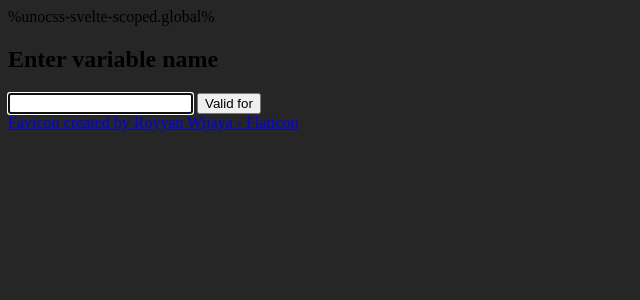
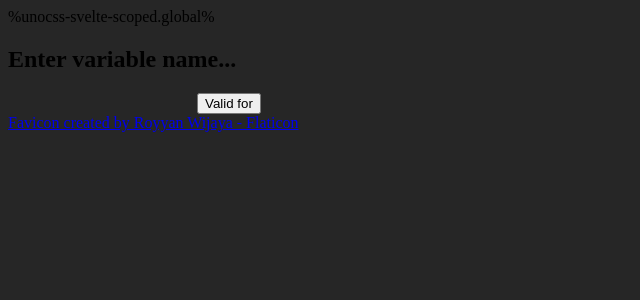
Before and after one commit to cronJohn/CanIUseVariableName, a SvelteKit app: page / in a window 1280 px wide. Shown: the top 300 px of the page, without its empty margins (0-640 px from the left). Built offline with nearby package versions, Linux system fonts and the light colour scheme.

Commit message:
Add typewriter animation to title and slide in to input

```diff
--- /dev/null
+++ b/src/lib/components/typewriter.svelte
@@ -0,0 +1,21 @@
+<script lang="ts">
+    import { onMount } from "svelte";
+  let {text = "", speed = 100, done} = $props();
+
+  let displayedText = $state("");
+  let index = 0;
+
+  const type = () => {
+    if (index < text.length) {
+      displayedText += text.charAt(index);
+      index++;
+      setTimeout(type, speed);
+    } else {
+        done();
+    }
+  };
+
+  onMount(() => type());
+</script>
+
+<h1 class="c-white font-main overflow-hidden b-r-[2px_red] mb-3">{displayedText}</h1>
--- a/src/routes/+page.svelte
+++ b/src/routes/+page.svelte
@@ -1,11 +1,13 @@
 <script lang="ts">
     import "/src/global.css";
     import {flip} from "svelte/animate";
-    import {scale} from "svelte/transition";
+    import {scale, slide} from "svelte/transition";
     import {cubicOut} from "svelte/easing";
 
     import { getAllValidLanguages } from "$lib/validators/utils";
     import { validatorLibrary } from "$lib/validators/langs";
+    import Typewriter from "$lib/components/typewriter.svelte";
+    import { onMount } from "svelte";
 
     var inputName: string = $state("");
 
@@ -14,13 +16,14 @@
 
     var displayValid: boolean = $state(true);
 
+    var animateIn: boolean = $state(false);
+
     // Since you can switch between valid and invalid languages, we need to keep track of the target length
     const targetLanguageLength = $derived(displayValid ? validLanguages.length: invalidLanguages.length);
 
     const getIconName = (language: string) => {
         return validatorLibrary[language].iconName || language.toLowerCase();
     }
-
 </script>
 
 <style>
@@ -39,15 +42,19 @@
 
 <main class="flex min-h-screen flex-col items-center mb-10">
     <section class="flex flex-col w-full mt-25vh justify-center items-center">
-        <h1 class="c-white font-main mb-3">Enter variable name</h1>
+        <Typewriter text="Enter variable name..." speed={50} done={() => animateIn = true} />
+        {#if animateIn}
             <input type="text" autofocus bind:value={inputName} oninput={async () => {
                 validLanguages = await getAllValidLanguages(inputName);
             }}
             class:invalid={inputName.length > 0 && targetLanguageLength == 0}
             class:valid={targetLanguageLength > 0}
+            in:slide={{ duration: 500, easing: cubicOut }}
             class="rounded border-none font-main w-300px font-size-1.5em text-center py-.2em" />
+        {/if}
         <button class="relative mt-1 bg-transparent b-none rounded-md text-sm tracking-wider font-main
                        underline underline-offset-3"
+        title="Toggle between valid and invalid languages"
         class:c-green={displayValid}
         class:c-red={!displayValid}
         class:hidden={inputName.length == 0}
```
Lines whose indentation alone changed are shown as unchanged.
